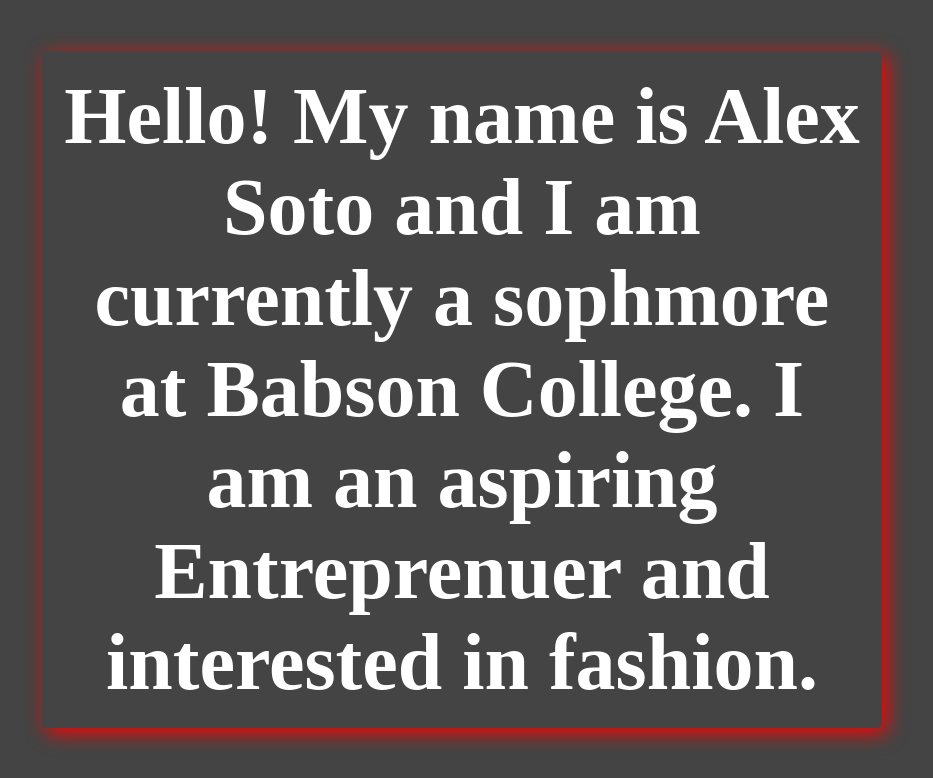
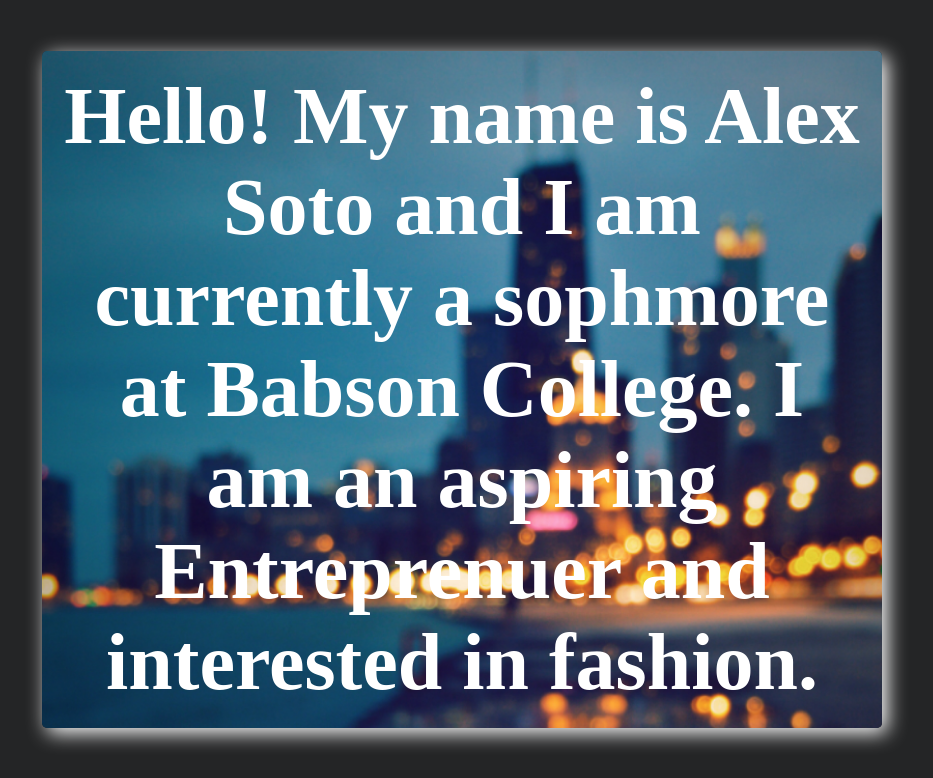
Before and after one commit to sotoalex/sotoalex.github.io, a plain HTML site: page index.html in a window 1280 px wide. Shown: the part 533-1311 px from the top of the page, without its empty margins (178-1111 px from the left). Drawn offline with Linux system fonts and the light colour scheme.

Commit message:
update 4

```diff
--- a/index.html
+++ b/index.html
@@ -7,7 +7,7 @@
     <title>About Alex Soto</title>
     <style>
       body {
-        background-color: #444444;
+        background-color: #242526;
       }
       nav{
         width: 1200px;
@@ -42,10 +42,11 @@
       width: 800px;
       margin: 50px auto;
       text-align: center;
-      background-color: #;
+      background-image: url(alexsotohome.jpg);
+      background-size: cover;
       color: #fff;
       border-radius: 5px;
-      box-shadow: 5px 5px 20px #ff0000;
+      box-shadow: 5px 5px 20px #ffffff;
       padding: 20px;
     }
     h1{
```
Also changed, not shown: resume.html (+2 -1 lines), alexsotohome.jpg (added), chi.jpg (added).
